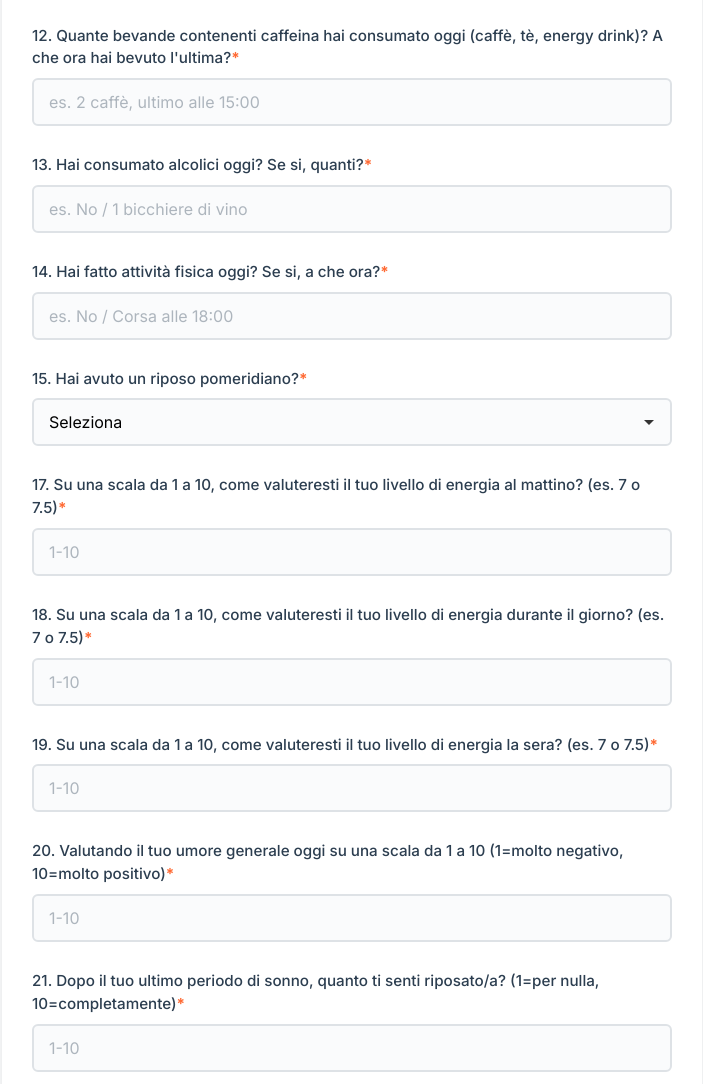
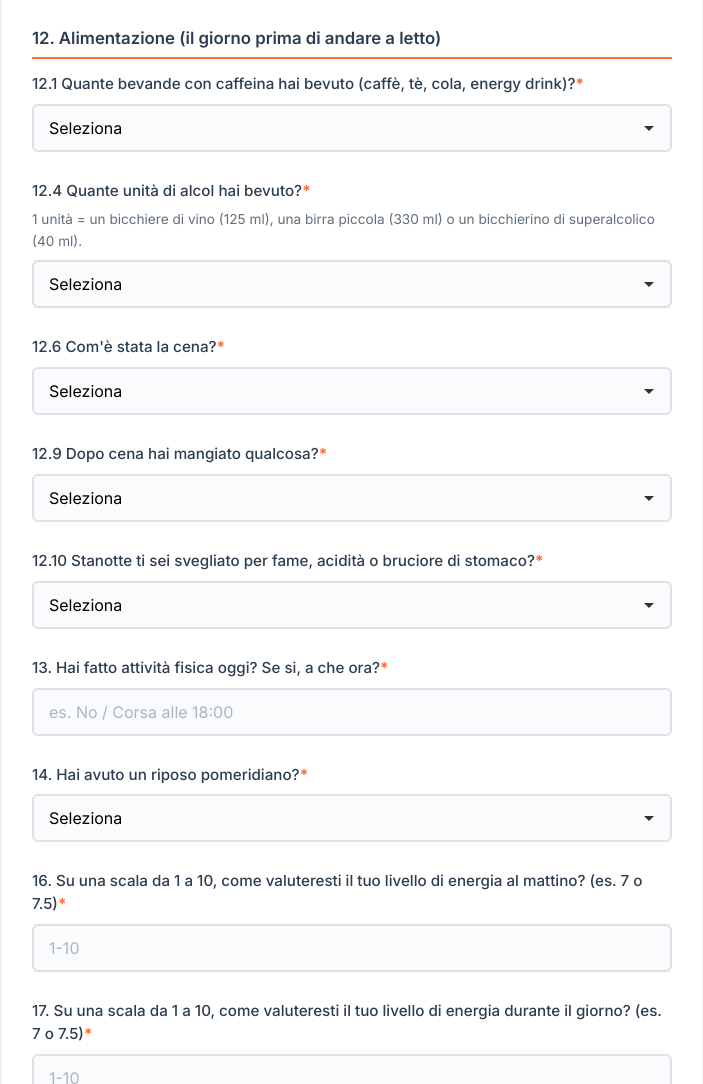
Before and after one commit to pippocald95-max/Diario-del-sonno, a plain HTML site: page index.html in a window 1280 px wide. Shown: the part 1476-2560 px from the top of the page, without its empty margins (288-991 px from the left). Drawn offline with Linux system fonts and the light colour scheme.

Commit message:
Diario: domande strutturate sull'alimentazione (soglie della nutrizionista)
Le domande 12 e 13 a testo libero (caffeina, alcol) diventano la sezione 12
'Alimentazione' con risposte a scelta: numero e tipo di bevande con caffeina e
orario dell'ultima, unità di alcol e orario, tipo e orario della cena, cena come
pasto principale, spuntino dopo cena, risvegli per fame o bruciore. Le domande
di dettaglio compaiono solo quando servono. Le successive sono rinumerate.
I valori corrispondono alle chiavi usate dal motore e dalla dashboard.

Co-Authored-By: Claude Opus 5.5 <noreply@anthropic.com>
Claude-Session: https://claude.ai/code/session_01FqpZMtAWLq24QC6M5AQnEj

```diff
--- a/index.html
+++ b/index.html
@@ -90,23 +90,110 @@
         <input type="text" name="pensieri" required placeholder="Inserisci la risposta" />
       </div>
 
+      <!-- 12. ALIMENTAZIONE (dal 17/11/2026, indicazioni della nutrizionista) -->
+      <div class="form-section-title">12. Alimentazione (il giorno prima di andare a letto)</div>
+
       <div class="form-group">
-        <label>12. Quante bevande contenenti caffeina hai consumato oggi (caffè, tè, energy drink)? A che ora hai bevuto l'ultima?<span class="required">*</span></label>
-        <input type="text" name="caffeina" required placeholder="es. 2 caffè, ultimo alle 15:00" />
+        <label>12.1 Quante bevande con caffeina hai bevuto (caffè, tè, cola, energy drink)?<span class="required">*</span></label>
+        <select name="caffeina_n" required>
+          <option value="">Seleziona</option>
+          <option value="0">0</option>
+          <option value="1">1</option>
+          <option value="2">2</option>
+          <option value="3">3</option>
+          <option value="4">4</option>
+          <option value="5">5</option>
+          <option value="6+">6 o più</option>
+        </select>
+      </div>
+
+      <div class="form-group hidden" data-show-when="caffeina_n:nonzero">
+        <label>12.2 Che cosa soprattutto?<span class="required">*</span></label>
+        <select name="caffeina_tipo">
+          <option value="">Seleziona</option>
+          <option value="espresso">Espresso</option>
+          <option value="caffè lungo / americano">Caffè lungo / americano</option>
+          <option value="tè">Tè</option>
+          <option value="cola">Cola</option>
+          <option value="energy drink">Energy drink</option>
+        </select>
+      </div>
+
+      <div class="form-group hidden" data-show-when="caffeina_n:nonzero">
+        <label>12.3 A che ora hai bevuto l'ultima?<span class="required">*</span></label>
+        <input type="time" name="caffeina_ultima" />
       </div>
 
       <div class="form-group">
-        <label>13. Hai consumato alcolici oggi? Se si, quanti?<span class="required">*</span></label>
-        <input type="text" name="alcol" required placeholder="es. No / 1 bicchiere di vino" />
+        <label>12.4 Quante unità di alcol hai bevuto?<span class="required">*</span></label>
+        <small class="hint">1 unità = un bicchiere di vino (125 ml), una birra piccola (330 ml) o un bicchierino di superalcolico (40 ml).</small>
+        <select name="alcol_unita" required>
+          <option value="">Seleziona</option>
+          <option value="0">0</option>
+          <option value="1">1</option>
+          <option value="2">2</option>
+          <option value="3+">3 o più</option>
+        </select>
+      </div>
+
+      <div class="form-group hidden" data-show-when="alcol_unita:nonzero">
+        <label>12.5 A che ora hai bevuto l'ultimo?<span class="required">*</span></label>
+        <input type="time" name="alcol_ultima" />
       </div>
 
       <div class="form-group">
-        <label>14. Hai fatto attività fisica oggi? Se si, a che ora?<span class="required">*</span></label>
+        <label>12.6 Com'è stata la cena?<span class="required">*</span></label>
+        <select name="cena_profilo" required>
+          <option value="">Seleziona</option>
+          <option value="leggera ed equilibrata">Leggera ed equilibrata</option>
+          <option value="normale">Normale</option>
+          <option value="abbondante (più portate)">Abbondante (più portate)</option>
+          <option value="con fritto o secondo grasso">Con fritto o secondo grasso</option>
+          <option value="non ho cenato">Non ho cenato</option>
+        </select>
+      </div>
+
+      <div class="form-group hidden" data-show-when="cena_profilo:cenato">
+        <label>12.7 A che ora hai finito di cenare?<span class="required">*</span></label>
+        <input type="time" name="cena_ora" />
+      </div>
+
+      <div class="form-group hidden" data-show-when="cena_profilo:cenato">
+        <label>12.8 La cena è stata il pasto più abbondante della giornata?<span class="required">*</span></label>
+        <select name="cena_principale">
+          <option value="">Seleziona</option>
+          <option value="Si">Sì</option>
+          <option value="No">No</option>
+        </select>
+      </div>
+
+      <div class="form-group">
+        <label>12.9 Dopo cena hai mangiato qualcosa?<span class="required">*</span></label>
+        <select name="spuntino" required>
+          <option value="">Seleziona</option>
+          <option value="no">No</option>
+          <option value="piccolo">Sì, uno spuntino piccolo</option>
+          <option value="abbondante">Sì, uno spuntino abbondante</option>
+        </select>
+      </div>
+
+      <div class="form-group">
+        <label>12.10 Stanotte ti sei svegliato per fame, acidità o bruciore di stomaco?<span class="required">*</span></label>
+        <select name="fame_bruciore" required>
+          <option value="">Seleziona</option>
+          <option value="no">No</option>
+          <option value="fame">Sì, per fame</option>
+          <option value="bruciore">Sì, per acidità o bruciore</option>
+        </select>
+      </div>
+
+      <div class="form-group">
+        <label>13. Hai fatto attività fisica oggi? Se si, a che ora?<span class="required">*</span></label>
         <input type="text" name="attivita_fisica" required placeholder="es. No / Corsa alle 18:00" />
       </div>
 
       <div class="form-group">
-        <label>15. Hai avuto un riposo pomeridiano?<span class="required">*</span></label>
+        <label>14. Hai avuto un riposo pomeridiano?<span class="required">*</span></label>
         <select name="riposo_pomeridiano" id="riposo_pomeridiano" required>
           <option value="">Seleziona</option>
           <option value="Si">Si</option>
@@ -115,47 +202,47 @@
       </div>
 
       <div class="form-group hidden" id="napTimeContainer">
-        <label>16. Se si, per quanto tempo? (hh:mm)<span class="required">*</span></label>
+        <label>15. Se si, per quanto tempo? (hh:mm)<span class="required">*</span></label>
         <input type="text" name="tempo_riposo" id="tempo_riposo" placeholder="00:00" class="duration-input" inputmode="numeric" />
       </div>
 
       <div class="form-group">
-        <label>17. Su una scala da 1 a 10, come valuteresti il tuo livello di energia al mattino? (es. 7 o 7.5)<span class="required">*</span></label>
+        <label>16. Su una scala da 1 a 10, come valuteresti il tuo livello di energia al mattino? (es. 7 o 7.5)<span class="required">*</span></label>
         <input type="text" name="energia_mattina" required placeholder="1-10" class="rating-input" inputmode="decimal" />
       </div>
 
       <div class="form-group">
-        <label>18. Su una scala da 1 a 10, come valuteresti il tuo livello di energia durante il giorno? (es. 7 o 7.5)<span class="required">*</span></label>
+        <label>17. Su una scala da 1 a 10, come valuteresti il tuo livello di energia durante il giorno? (es. 7 o 7.5)<span class="required">*</span></label>
         <input type="text" name="energia_giorno" required placeholder="1-10" class="rating-input" inputmode="decimal" />
       </div>
 
       <div class="form-group">
-        <label>19. Su una scala da 1 a 10, come valuteresti il tuo livello di energia la sera? (es. 7 o 7.5)<span class="required">*</span></label>
+        <label>18. Su una scala da 1 a 10, come valuteresti il tuo livello di energia la sera? (es. 7 o 7.5)<span class="required">*</span></label>
         <input type="text" name="energia_sera" required placeholder="1-10" class="rating-input" inputmode="decimal" />
       </div>
 
       <div class="form-group">
-        <label>20. Valutando il tuo umore generale oggi su una scala da 1 a 10 (1=molto negativo, 10=molto positivo)<span class="required">*</span></label>
+        <label>19. Valutando il tuo umore generale oggi su una scala da 1 a 10 (1=molto negativo, 10=molto positivo)<span class="required">*</span></label>
         <input type="text" name="umore" required placeholder="1-10" class="rating-input" inputmode="decimal" />
       </div>
 
       <div class="form-group">
-        <label>21. Dopo il tuo ultimo periodo di sonno, quanto ti senti riposato/a? (1=per nulla, 10=completamente)<span class="required">*</span></label>
+        <label>20. Dopo il tuo ultimo periodo di sonno, quanto ti senti riposato/a? (1=per nulla, 10=completamente)<span class="required">*</span></label>
         <input type="text" name="riposo_percepito" required placeholder="1-10" class="rating-input" inputmode="decimal" />
       </div>
 
       <div class="form-group">
-        <label>22. Su una scala da 1 a 10, come valuteresti la qualità complessiva del tuo sonno la scorsa notte?<span class="required">*</span></label>
+        <label>21. Su una scala da 1 a 10, come valuteresti la qualità complessiva del tuo sonno la scorsa notte?<span class="required">*</span></label>
         <input type="text" name="qualita_sonno" required placeholder="1-10" class="rating-input" inputmode="decimal" />
       </div>
 
       <div class="form-group">
-        <label>23. Su una scala da 1 a 10, quanto stress hai provato oggi?<span class="required">*</span></label>
+        <label>22. Su una scala da 1 a 10, quanto stress hai provato oggi?<span class="required">*</span></label>
         <input type="text" name="stress" required placeholder="1-10" class="rating-input" inputmode="decimal" />
       </div>
 
       <div class="form-group">
-        <label>24. Come valuteresti la tua motivazione e il tuo slancio oggi su una scala da 1 a 10?<span class="required">*</span></label>
+        <label>23. Come valuteresti la tua motivazione e il tuo slancio oggi su una scala da 1 a 10?<span class="required">*</span></label>
         <input type="text" name="motivazione" required placeholder="1-10" class="rating-input" inputmode="decimal" />
       </div>
 
--- a/script.js
+++ b/script.js
@@ -92,6 +92,31 @@ napSelect.addEventListener('change', function () {
     napInput.value = '';
   }
 });
+
+// ─────────────────────────────────────────────
+// 2b. DOMANDE CONDIZIONALI SULL'ALIMENTAZIONE (dal 17/11/2026)
+// Un blocco con data-show-when="campo:regola" compare solo se la regola è
+// vera; quando è nascosto le sue domande non sono obbligatorie e si svuotano.
+//   nonzero → il campo ha un valore diverso da "0"
+//   cenato  → il campo ha un valore diverso da "non ho cenato"
+// ─────────────────────────────────────────────
+function aggiornaCondizionali() {
+  document.querySelectorAll('[data-show-when]').forEach(function (box) {
+    const parti = box.dataset.showWhen.split(':');
+    const el = form.elements[parti[0]];
+    const v = el ? el.value : '';
+    let visibile = false;
+    if (parti[1] === 'nonzero') visibile = v !== '' && v !== '0';
+    if (parti[1] === 'cenato') visibile = v !== '' && v !== 'non ho cenato';
+    box.classList.toggle('hidden', !visibile);
+    box.querySelectorAll('input, select').forEach(function (campo) {
+      campo.required = visibile;
+      if (!visibile) campo.value = '';
+    });
+  });
+}
+form.addEventListener('change', aggiornaCondizionali);
+aggiornaCondizionali();
 
 // ─────────────────────────────────────────────
 // 3. VALIDAZIONE CAMPI NUMERICI CON DECIMALI
@@ -249,6 +274,7 @@ if (discardBtn) {
     form.reset();
     napContainer.classList.add('hidden');
     napInput.required = false;
+    aggiornaCondizionali();
   });
 }
 
@@ -272,6 +298,7 @@ if (discardBtn) {
       const draft = JSON.parse(saved);
       if (draft && draft.data && draft.stato === 'draft') {
         restoreFromDraft(draft);
+        aggiornaCondizionali();
         draftBanner.classList.remove('hidden');
       }
     } catch (e) {
@@ -339,6 +366,7 @@ function resetForm() {
   submitBtn.innerText = 'Invia Diario';
   napContainer.classList.add('hidden');
   napInput.required = false;
+  aggiornaCondizionali();
   localStorage.removeItem(draftKeyFor_(clientIdInput ? clientIdInput.value : ''));
   draftBanner.classList.add('hidden');
   saveMsg.classList.add('hidden');
--- a/style.css
+++ b/style.css
@@ -362,3 +362,18 @@ textarea::placeholder {
         flex-direction: column;
     }
 }
+
+/* Sezione Alimentazione (17/11/2026) */
+.form-section-title {
+    margin: 28px 0 14px;
+    padding-bottom: 6px;
+    border-bottom: 2px solid var(--primary-orange);
+    font-weight: 600;
+    font-size: 1.05rem;
+}
+.form-group .hint {
+    display: block;
+    margin: -2px 0 8px;
+    font-size: 0.85rem;
+    opacity: 0.75;
+}
```
